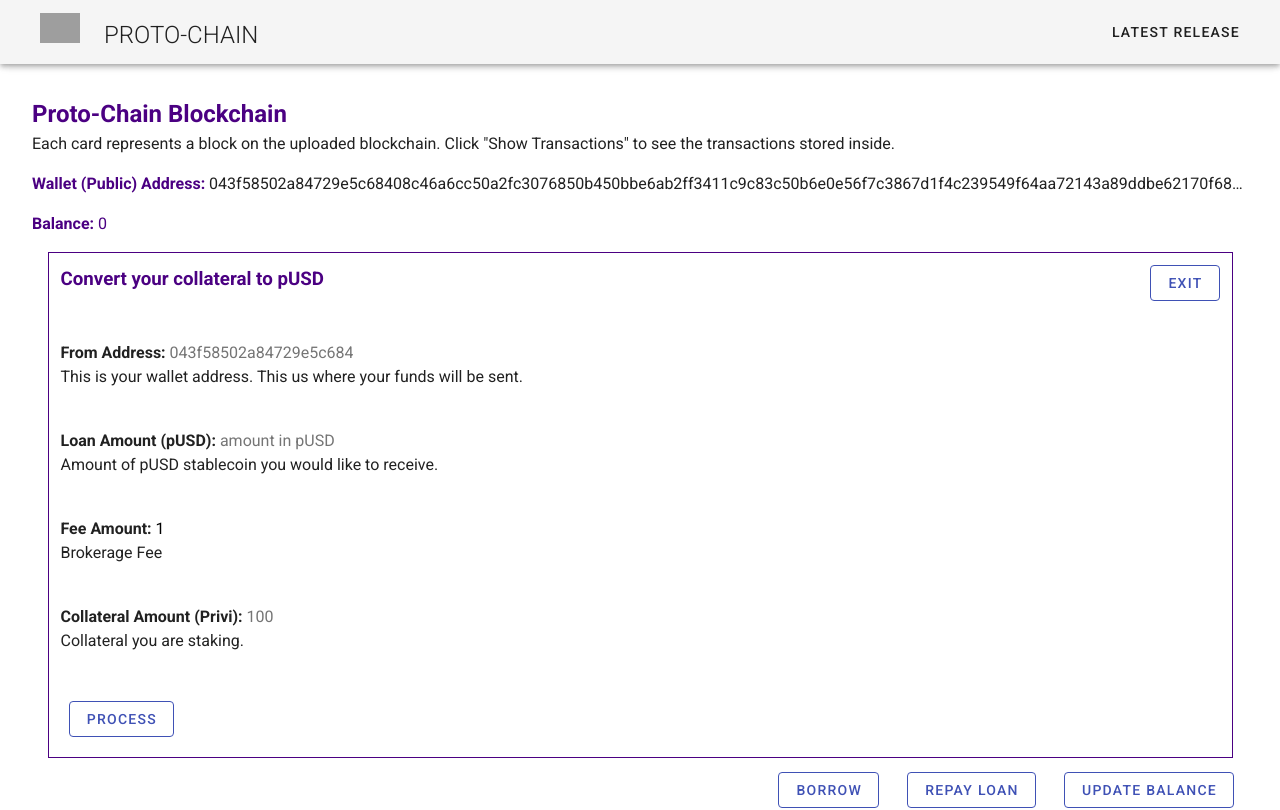
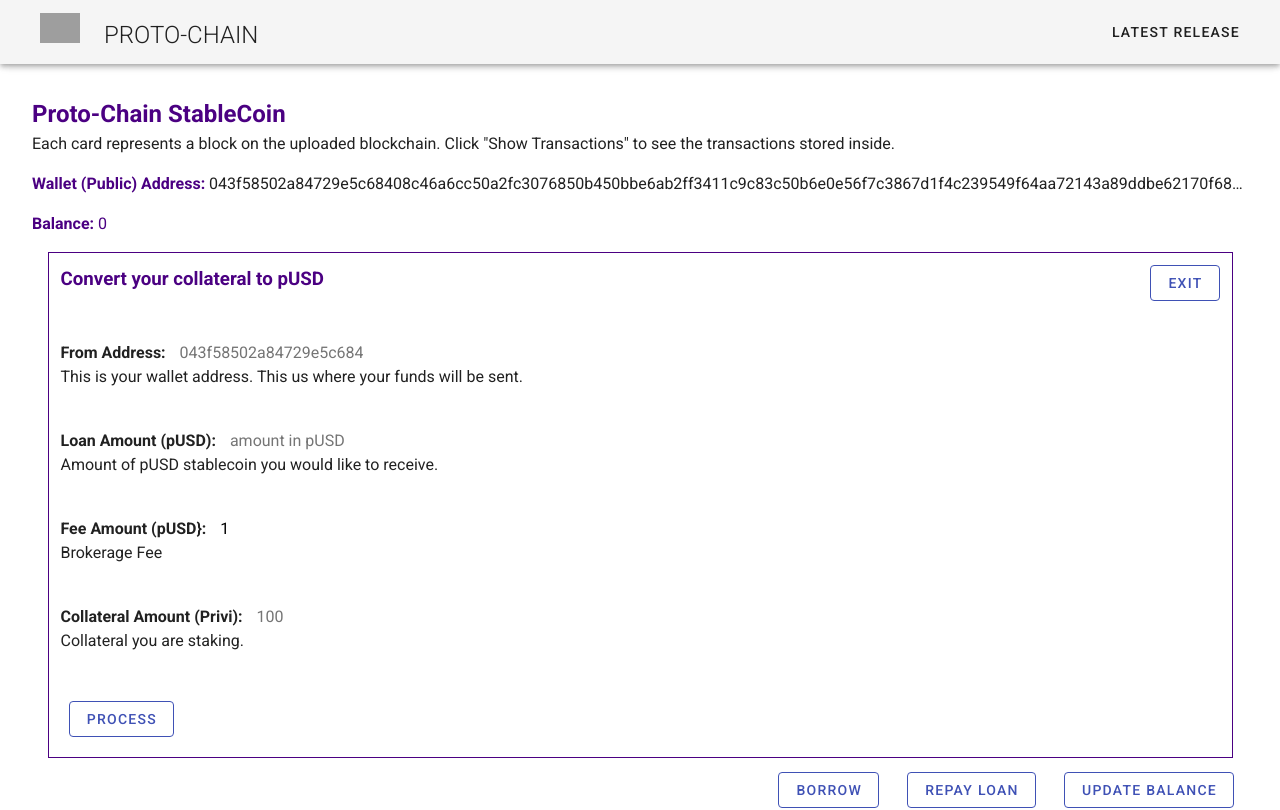
Before and after one commit to cooper09/vue-protochain, a Vue app: page /borrow in a window 1280 px wide. Shown: the top 810 px of the page. Built offline with nearby package versions, Linux system fonts and the light colour scheme; grey boxes are pictures that could not be loaded.

Commit message:
add data to loan transaction block

```diff
--- a/src/App.vue
+++ b/src/App.vue
@@ -16,7 +16,7 @@
     </v-app-bar>
     <v-content   class="animated fadeIn">
 
-    <h2 class="myIndigo">Proto-Chain Blockchain</h2>
+    <h2 class="myIndigo">Proto-Chain StableCoin</h2>
     Each card represents a block on the uploaded blockchain. Click "Show Transactions" to see the transactions stored inside.
     <p></p>
     <p class="wrap m">
@@ -144,4 +144,8 @@ body {
 .myIndigo {
   color: indigo;
 }
+input[type="text"] {
+    box-sizing: border-box;
+    padding-left: 10px;
+}
 </style>
--- a/src/views/Borrow.vue
+++ b/src/views/Borrow.vue
@@ -16,7 +16,7 @@
                     <b>Loan Amount (pUSD):</b> <input id="loanAmt" type="text" v-model="loanAmt" placeholder ="amount in pUSD" class="border"><br/>
                     <p  class="smallFont">Amount of pUSD stablecoin you would like to receive.
         </p><br/>
-                    <b>Fee Amount:</b> <input id="feeAmt" type="text" v-model="feeAmt" placeholder ="1" class="border" readonly="readonly"><br/>
+                    <b>Fee Amount (pUSD}:</b> <input id="feeAmt" type="text" v-model="feeAmt" placeholder ="1 pUSD" class="border" readonly="readonly"><br/>
                     <p  class="smallFont">Brokerage Fee</p><br/>
 
                     <b>Collateral Amount (Privi):</b> <input id="collateral" type="text" v-model="collateral" placeholder ="100" class="border" ><br/>
@@ -96,9 +96,11 @@ export default {
             this.coin.minePendingTransactions(this.keys.publicKey, loanObj);
             const finalBalance = this.coin.getBalanceOfAddress(this.keys);
 
-            console.log("new balance: ", finalBalance)
+            console.log("New balance: ", finalBalance)
+            alert("Congratulations! Your funds have been added to your wallet");
+            this.$router.push('/')
+         }//end iffy
 
-         }//end iffy
     }//end submitLoan
 
   },//end methods
```
